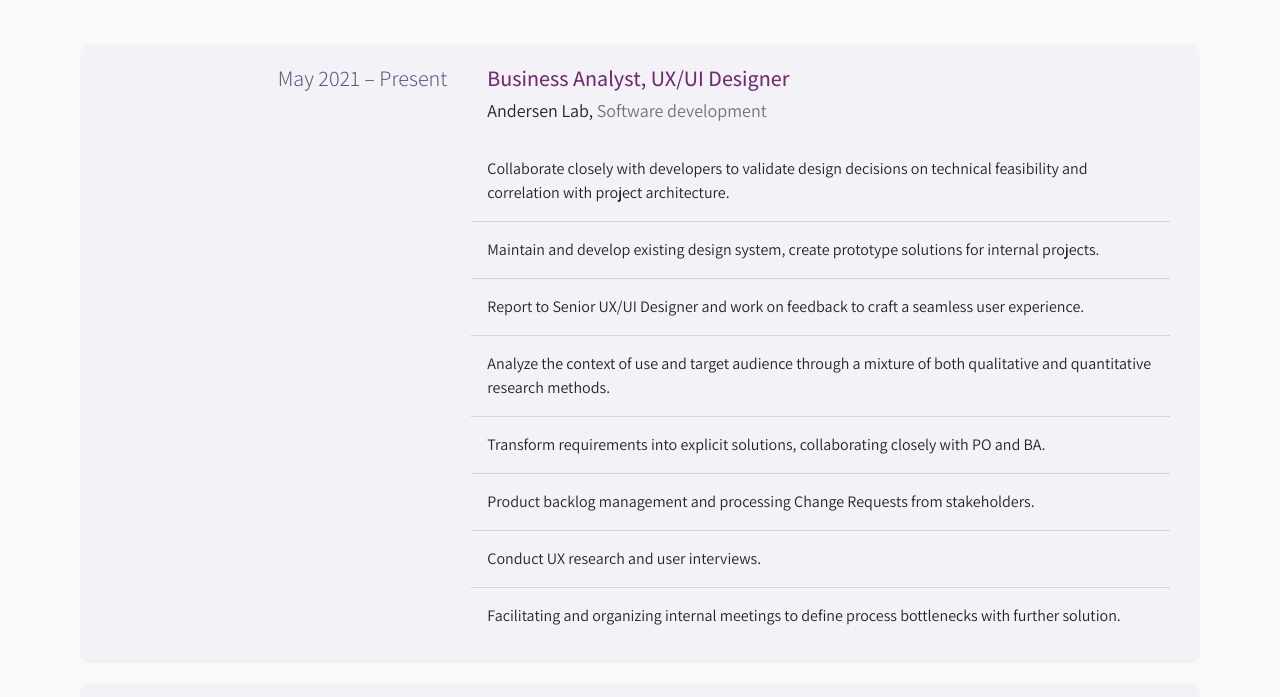
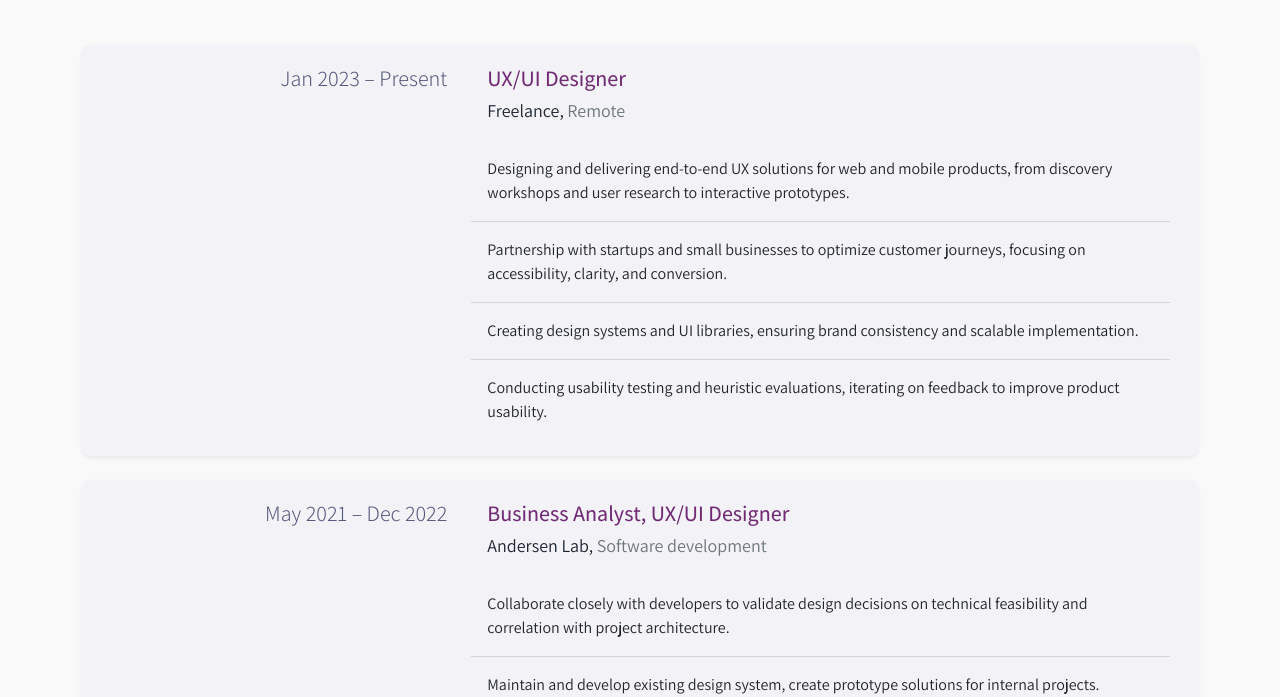
Before and after one commit to yana-semenenko/portfolio-project, a plain HTML site: page about.html in a window 1280 px wide. Shown: the part 688-1385 px from the top of the page. Drawn offline with nearby package versions, Linux system fonts and the light colour scheme.

Commit message:
Added a new workplace

```diff
--- a/about.html
+++ b/about.html
@@ -480,13 +480,51 @@
       <!-- WELCOME SENTENCE -->
 
       <div class="container mt-3 mt-md-4">
+        <!--____________________________________Freelance -->
+        <div
+          class="row shadow-sm rounded-3 p-3 mb-4"
+          style="background-color: hsl(236, 19%, 96%)"
+        >
+          <div class="dates ms-3 text-nowrap col-md-4 mb-2 ms-md-0 text-md-end">
+            Jan 2023 – Present
+          </div>
+          <div class="col-md-8 col-xxl-7">
+            <div class="d-flex flex-column">
+              <p class="my-position ms-3">UX/UI Designer</p>
+              <p class="company ms-3">
+                Freelance,
+                <span class="text-muted">Remote</span>
+              </p>
+              <ul class="list-group list-group-flush border-light mt-1 mt-md-3">
+                <li class="list-group-item list-group-item-custom py-xl-3">
+                  Designing and delivering end-to-end UX solutions for web and
+                  mobile products, from discovery workshops and user research to
+                  interactive prototypes.
+                </li>
+                <li class="list-group-item list-group-item-custom py-xl-3">
+                  Partnership with startups and small businesses to optimize
+                  customer journeys, focusing on accessibility, clarity, and
+                  conversion.
+                </li>
+                <li class="list-group-item list-group-item-custom py-xl-3">
+                  Creating design systems and UI libraries, ensuring brand
+                  consistency and scalable implementation.
+                </li>
+                <li class="list-group-item list-group-item-custom py-xl-3">
+                  Conducting usability testing and heuristic evaluations,
+                  iterating on feedback to improve product usability.
+                </li>
+              </ul>
+            </div>
+          </div>
+        </div>
         <!--____________________________________Andersen -->
         <div
           class="row shadow-sm rounded-3 p-3 mb-4"
           style="background-color: hsl(236, 19%, 96%)"
         >
           <div class="dates ms-3 text-nowrap col-md-4 mb-2 ms-md-0 text-md-end">
-            May 2021 – Present
+            May 2021 – Dec 2022
           </div>
           <div class="col-md-8 col-xxl-7">
             <div class="d-flex flex-column">
```
